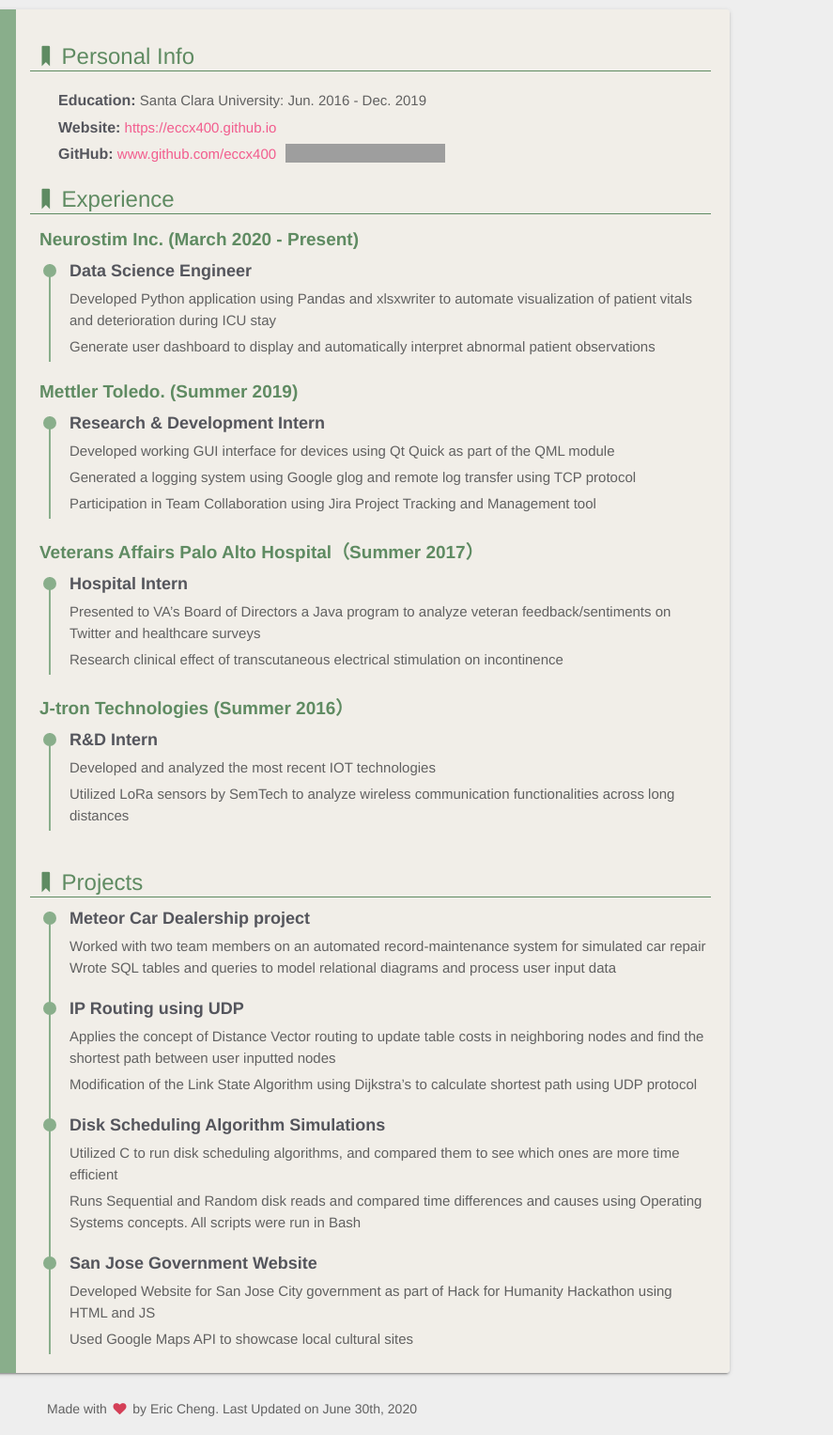
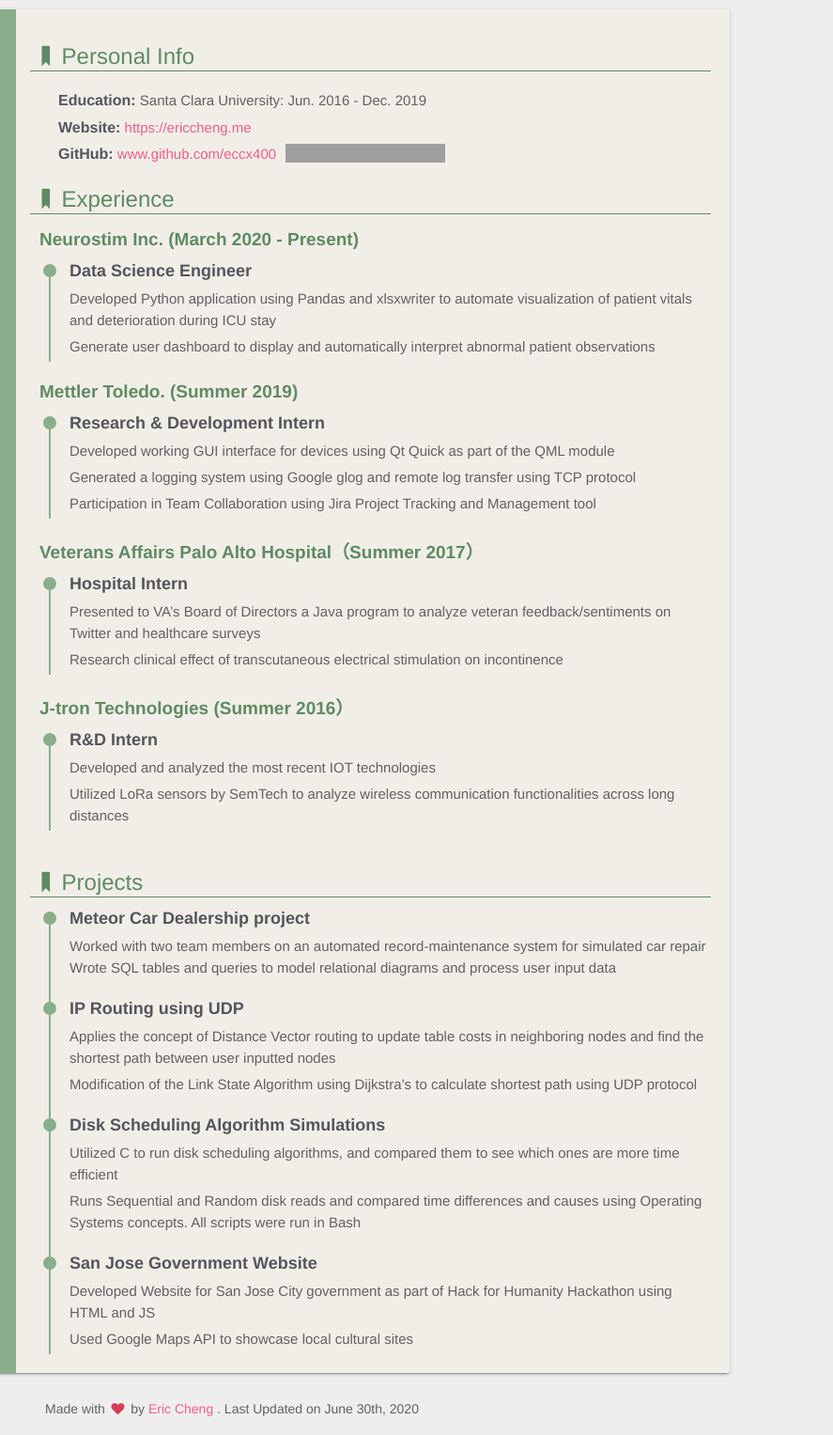
Before and after one commit to eccx400/Resume, a website: page index.html in a window 1280 px wide. Shown: the full height of the page at 94% size, 393-1280 px from the left. Drawn offline with Linux system fonts and the light colour scheme; grey boxes are pictures that could not be loaded.

Commit message:
Change URL for website

```diff
--- a/index.html
+++ b/index.html
@@ -50,7 +50,7 @@
                 <li class="someRight">
                     <dt><i class="icon-bookmark"></i>Personal Info</dt>
                     <dd><strong>Education:</strong> <span>Santa Clara University: Jun. 2016 - Dec. 2019</span></dd>
-                    <dd><strong>Website:</strong> <a href="https://eccx400.github.io" target="_blank">https://eccx400.github.io</a></dd>
+                    <dd><strong>Website:</strong> <a href="https://ericcheng.me" target="_blank">https://ericcheng.me</a></dd>
                     <dd><strong>GitHub:</strong> <a href="https://www.github.com/eccx400" target="_blank">www.github.com/eccx400</a><iframe src="https://ghbtns.com/github-btn.html?user=eccx400&type=follow&count=true" frameborder="0" scrolling="0" width="170px" height="20px"></iframe></dd>
                 </li>
                 <li>
@@ -133,7 +133,7 @@
         </div>
     </div>
     <footer>
-        <p>Made with <i class="icon-heart throb" style="color: #d43f57;"></i> by Eric Cheng. Last Updated on June 30th, 2020</p>
+        <p>Made with <i class="icon-heart throb" style="color: #d43f57;"></i> by <a href="https://ericcheng.me" target="_blank">Eric Cheng </a>. Last Updated on June 30th, 2020</p>
     </footer>
     <script src="lib/zoom.min.js"></script>
 </body>
```
